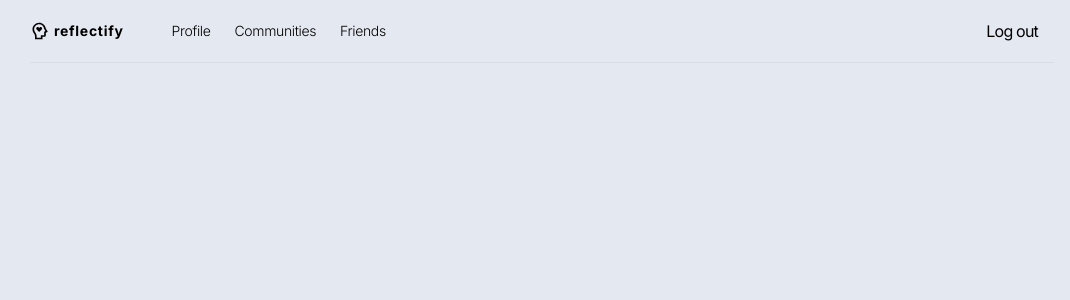
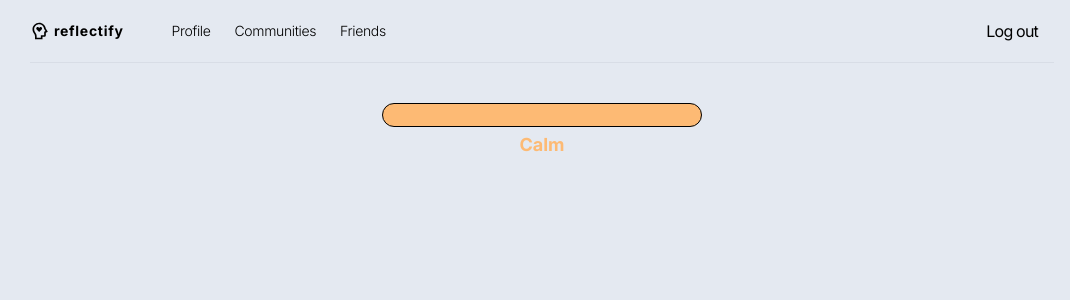
Before and after one commit to rafeturegen/reflectify, a Next.js app: page /dashboard in a window 1280 px wide. Shown: the top 300 px of the page, without its empty margins (98-1168 px from the left). Built offline with nearby package versions, Linux system fonts and the light colour scheme; no server answers; sample sign-in values are in the browser's storage; a web font is replaced by a local one.

Commit message:
finish analyseJournal logic

```diff
--- a/app/dashboard/page.tsx
+++ b/app/dashboard/page.tsx
@@ -3,13 +3,21 @@
 import { useAuthState } from "react-firebase-hooks/auth";
 import { auth } from "../firebase/config";
 import { useRouter } from "next/navigation";
-import DashboardHeader from "@/components/DashboardHeader";
+import DashboardHeader from "@/components/dashboard/DashboardHeader";
 import { useEffect, useState } from "react";
+import MoodBar from "@/components/dashboard/MoodBar";
+import Journal from "@/components/dashboard/Journal";
+import { Emotion } from "@/lib/types";
 
 export default function Home() {
   const [user, loading] = useAuthState(auth);
   const router = useRouter();
   const [isCheckingAuth, setIsCheckingAuth] = useState(true);
+
+  const [emotion, setEmotion] = useState<Emotion>('Calm');
+  async function analyseJournal(){
+
+  }
 
   useEffect(() => {
     if (!loading) {
@@ -29,6 +37,9 @@ export default function Home() {
   return (
     <main>
       <DashboardHeader />
+      <MoodBar emotion={emotion}/>
+      <Journal analyse={analyseJournal}/>
+
     </main>
   );
 }
--- a/app/page.tsx
+++ b/app/page.tsx
@@ -1,5 +1,5 @@
-import Header from "@/components/Header";
-import Hero from "@/components/Hero";
+import Header from "@/components/home/Header";
+import Hero from "@/components/home/Hero";
 import Image from "next/image";
 
 export default function Home() {
--- a/components/DashboardHeader.tsx
+++ b/components/dashboard/DashboardHeader.tsx
@@ -1,3 +1,5 @@
+"use client"
+
 import { auth } from '@/app/firebase/config'
 import { dashboardLinks } from '@/lib/data'
 import { Separator } from '@radix-ui/react-separator'
--- /dev/null
+++ b/components/dashboard/Journal.tsx
@@ -0,0 +1,13 @@
+import React from 'react'
+
+interface JournalProps {
+    analyse: () => void;
+  }
+
+export default function Journal({analyse}: JournalProps) {
+  return (
+    <section>
+
+    </section>
+  )
+}
--- /dev/null
+++ b/components/dashboard/MoodBar.tsx
@@ -0,0 +1,38 @@
+import { useState } from "react";
+import { Emotion } from "@/lib/types";
+
+interface MoodBarProps {
+    emotion: Emotion; // Define the type of the emotion prop
+  }
+
+export default function MoodBar({emotion}:MoodBarProps){
+
+    const getEmotionColor = (emotion: Emotion) => {
+        switch (emotion) {
+            case 'Joy':
+                return 'bg-yellow-400 text-yellow-400';
+            case 'Sadness':
+                return 'bg-blue-500 text-blue-500';
+            case 'Anger':
+                return 'bg-red-500 text-red-500';
+            case 'Fear':
+                return 'bg-purple-500 text-purple-500';
+            case 'Disgust':
+                return 'bg-green-500 text-green-500';
+            case 'Calm':
+                return 'bg-orange-300 text-orange-300';
+            default:
+                return 'bg-gray-300 text-gray-300';
+        }
+    }
+    return(
+        <section className="max-w-5xl mx-auto mt-4 md:mt-10">
+            <div>
+                <div className={"w-[320px] mx-auto h-6 border border-black rounded-2xl overflow-hidden " + getEmotionColor(emotion)}>
+
+                </div>
+                <p className={"text-center py-1 text-lg !bg-inherit font-bold " + getEmotionColor(emotion)} >{emotion}</p>
+            </div>
+        </section>
+    )
+}
--- a/components/Header.tsx
+++ b/components/home/Header.tsx
@@ -2,7 +2,7 @@ import { homeLinks } from '@/lib/data'
 import Link from 'next/link'
 import React from 'react'
 import { RiMentalHealthLine } from 'react-icons/ri'
-import { Separator } from './ui/separator'
+import { Separator } from '../ui/separator'
 
 export default function Header() {
   return (
--- a/lib/types.ts
+++ b/lib/types.ts
@@ -1 +1 @@
-type Emotion = 'Joy' | 'Sadness' | 'Anger' | 'Fear' | 'Disgust' | 'Calm' | "Neutral";
+export type Emotion = 'Joy' | 'Sadness' | 'Anger' | 'Fear' | 'Disgust' | 'Calm' | "Neutral";
--- a/package.json
+++ b/package.json
@@ -21,6 +21,7 @@
     "lucide-react": "^0.436.0",
     "mongoose": "^8.6.0",
     "next": "14.2.7",
+    "openai": "^4.57.0",
     "react": "^18",
     "react-dom": "^18",
     "react-firebase-hooks": "^5.1.1",
```
Also changed, not shown: actions/analyseJournal.ts (added, +41 -0 lines), components/home/Hero.tsx (renamed from components/Hero.tsx), 1 other file (tests, documents, lock files or other folders).
